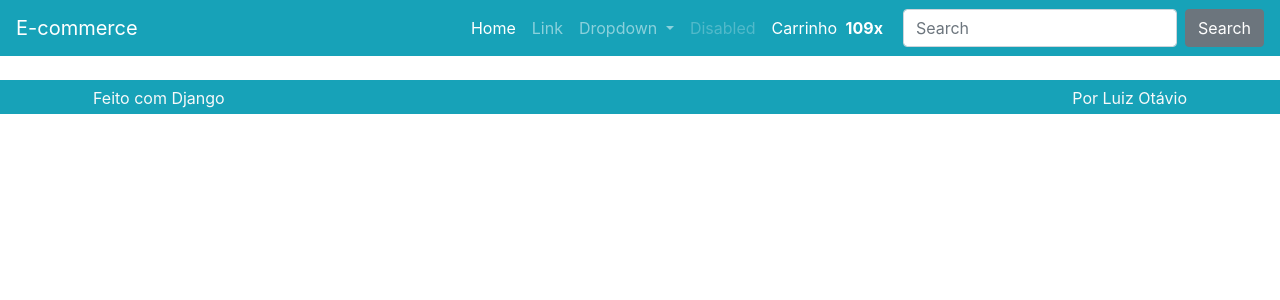
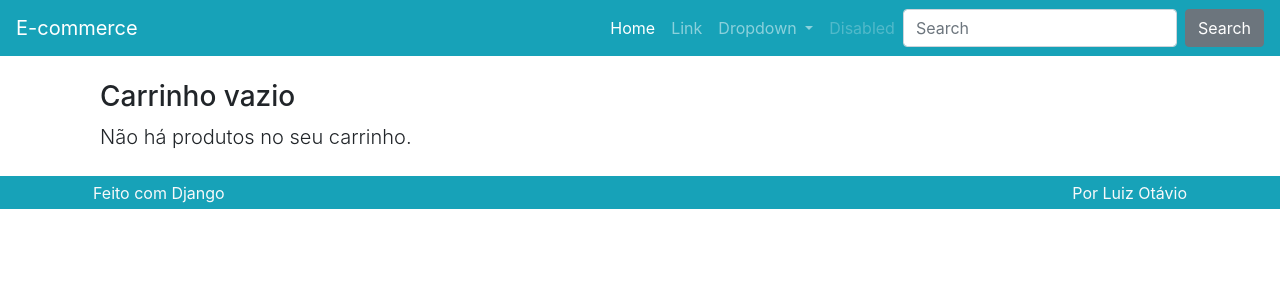
Before and after one commit to Guiartuzo/django_ecommerce, a Django app: page /carrinho/ in a window 1280 px wide. Shown: the top 300 px of the page. Run offline with Django 3.2, Linux system fonts and the light colour scheme; parts of the project's set-up code (start-up, migrations or seed data) failed here and were passed over; some libraries are stand-ins or nearby versions.

Commit message:
begin implementing cart visualization

```diff
--- a/produto/templates/produto/carrinho.html
+++ b/produto/templates/produto/carrinho.html
@@ -1,7 +1,95 @@
 {% extends 'base.html' %}
+{%load omfilters%}
+{%load static%}
+
 
 {% block conteudo %}
 
-{{request.session.carrinho}}
+{% if carrinho %}
+
+<div class="row mt-3">
+    <div class="col">
+        <h3>Carrinho de compras</h3>
+        <p class="lead">Os produtos, quantidades e preços que você escolheu.</p>
+
+        <div class="table-responsive">
+            <table class="table">
+                <tr>
+                    <th class="d-none d-lg-block">Imagem</th>
+                    <th>Produto</th>
+                    <th>V.</th>
+                    <th>QTD.</th>
+                    <th>Total</th>
+                </tr>
+
+                {%for produto in carrinho.values%}
+                <tr>
+                    <td class="d-none d-lg-block">
+                        <a href="{% url 'produto:detalhe' produto.slug %}">
+                            <img class="cart-img" src="{% get_media_prefix %}{{ produto.imagem }}">
+                        </a>
+                    </td>
+                    <td>
+                        <a href="{% url 'produto:detalhe' produto.slug %}">
+                            {{produto.produto_nome}}
+                        </a>
+                        <a class="ml-3" href="{%url 'produto:removerdocarrinho'%}?vid={{produto.variacao_id}}">
+                            <i class="fas fa-times-circle text-danger" aria-hidden="true"></i>
+                        </a>
+                    </td>
+                    <td>{{produto.variacao_nome}}</td>
+                    <td>
+                        {{produto.quantidade}} x
+                        {%if produto.preco_unitario_promocional%}
+                        {{produto.preco_unitario_promocional}}
+                        {%else%}
+                        {{produto.preco_unitario}}
+                        {%endif%}
+                    </td>
+
+                    {% if produto.preco_quantitativo_promocional %}
+                    <td>{{produto.preco_quantitativo_promocional|formata_preco}}</td>
+                    {%else%}
+                    <td>{{produto.preco_quantitativo|formata_preco}}</td>
+                    {%endif%}
+
+                </tr>
+                {%endfor%}
+
+
+            </table>
+        </div>
+    </div>
+</div>
+
+
+
+<div class="row mt-3">
+    <div class="col-lg">
+        <p class='lead'>Total no carrinho</p>
+
+        <div class='table-responsive'>
+            <table class="table">
+                <tr>
+                    <td class="font-weight-bold">Total</td>
+                    <td>R$100000</td>
+                </tr>
+            </table>
+        </div>
+    </div>
+    <div class="col-lg mt-auto">
+        <a class="btn btn-lg btn-block btn-primary" href="#">
+            Finalizar a compra
+        </a>
+    </div>
+</div>
+
+{%else%}
+    <div class="col">
+        <h3>Carrinho vazio</h3>
+        <p class="lead">Não há produtos no seu carrinho.</p>
+    </div>
+
+{%endif%}
 
 {% endblock %}
--- a/produto/templatetags/omfilters.py
+++ b/produto/templatetags/omfilters.py
@@ -6,3 +6,7 @@ register = Library()
 @register.filter
 def formata_preco(val):
     return utils.formata_preco(val)
+
+@register.filter
+def cart_total_qtd(carrinho):
+    return utils.cart_total_qtd(carrinho)
--- a/produto/views.py
+++ b/produto/views.py
@@ -116,12 +116,42 @@ class AdicionarAoCarrinho(View):
 
 
 class RemoverDoCarrinho(View):
-    pass
+    def get(self, *args, **kwargs):
+        http_referer = self.request.META.get(
+            'HTTP_REFERER',
+            reverse('produto:lista')
+            )
+        variacao_id = self.request.GET.get('vid')
+
+        if not variacao_id:
+            return redirect(http_referer)
+
+        if not self.request.session.get('carrinho'):
+            return redirect(http_referer)
+
+        if variacao_id not in self.request.session['carrinho']:
+            return redirect(http_referer)
+
+        carrinho = self.request.session['carrinho'][variacao_id]
+        messages.success(
+            self.request,
+            f'Produto {carrinho["produto_nome"]} {carrinho["variacao_nome"]}'
+            f'removido do seu carrinho'
+        )
+
+        del self.request.session['carrinho'][variacao_id]
+        self.request.session.save()
+        return redirect(http_referer)
 
 
 class Carrinho(View):
     def get(self, *args, **kwargs):
-        return render(self.request, 'produto/carrinho.html')
+
+        contexto = {
+            'carrinho' : self.request.session.get('carrinho', {})
+        }
+
+        return render(self.request, 'produto/carrinho.html', contexto)
 
 
 class Finalizar(View):
--- a/templates/parciais/_nav.html
+++ b/templates/parciais/_nav.html
@@ -1,4 +1,5 @@
 {% load static %}
+{%load omfilters%}
 
 <nav class="navbar navbar-dark bg-primary navbar-expand-lg">
     <a class="navbar-brand" href="{% url 'produto:lista' %}">E-commerce</a>
@@ -30,19 +31,21 @@
             <li class="nav-item">
                 <a class="nav-link disabled" href="#">Disabled</a>
             </li>
+            {%if request.session.carrinho%}
             <li class="nav-item">
                 <a class="nav-link nav-cart-link active" href="{% url 'produto:carrinho' %}">
                     <span class="nav-cart-text mr-1">
                         Carrinho
                     </span>
                     <span class="nav-cart-count mr-1">
-                        <strong>109x</strong>
+                        <strong>{{request.session.carrinho|cart_total_qtd}}x</strong>
                     </span>
                     <span class="nav-cart-icon mr-2">
                         <i class="fas fa-shopping-cart"></i>
                     </span>
                 </a>
             </li>
+            {%endif%}
         </ul>
         <form class="form-inline my-2 my-lg-0">
             <input class="form-control mr-sm-2" type="search" placeholder="Search" aria-label="Search">
--- a/utils/utils.py
+++ b/utils/utils.py
@@ -1,2 +1,6 @@
 def formata_preco(val):
     return f'R$ {val:.2f}'.replace('.', ',')
+
+
+def cart_total_qtd(carrinho):
+    return sum([item['quantidade'] for item in carrinho.values()])
```
Also changed, not shown: db.sqlite3.
